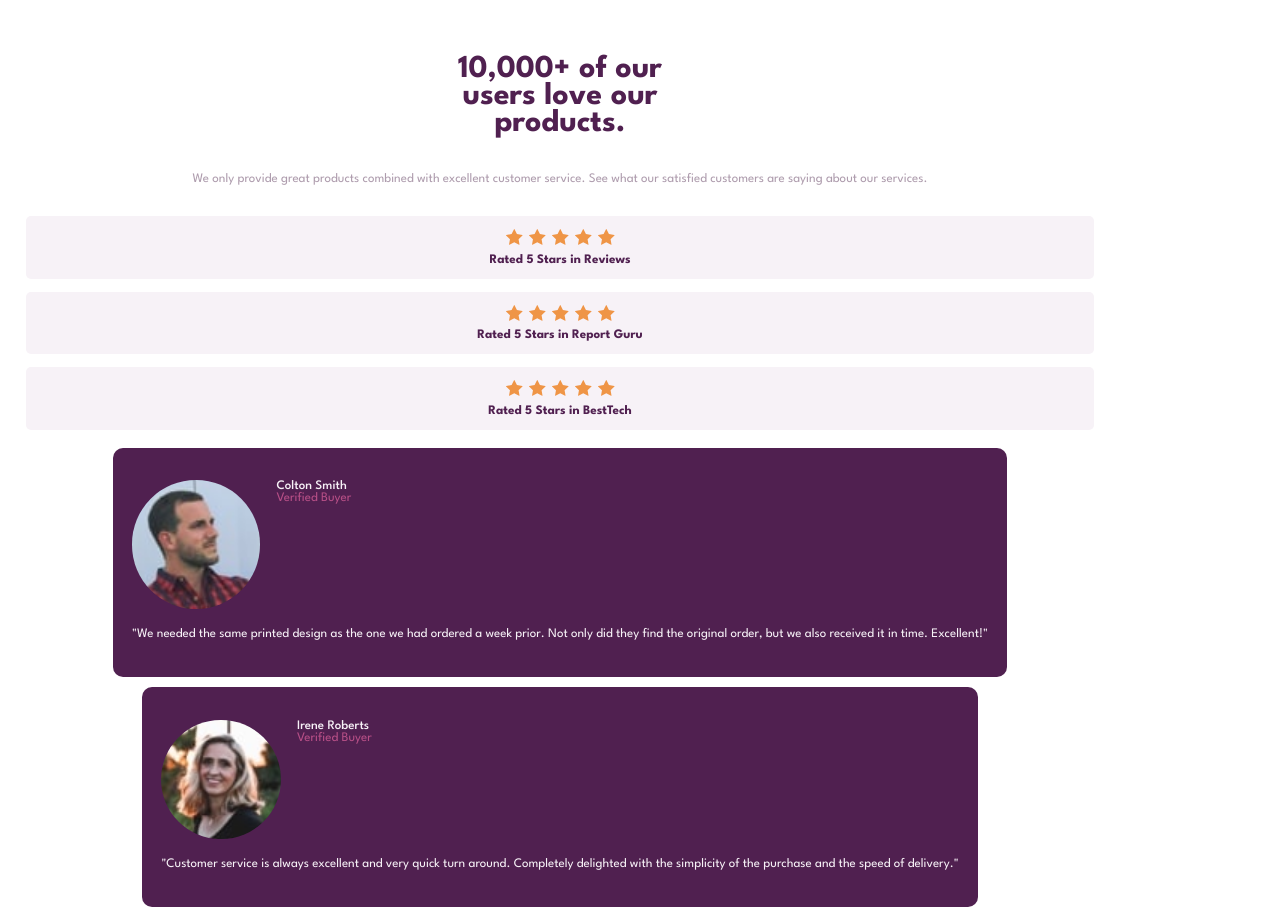
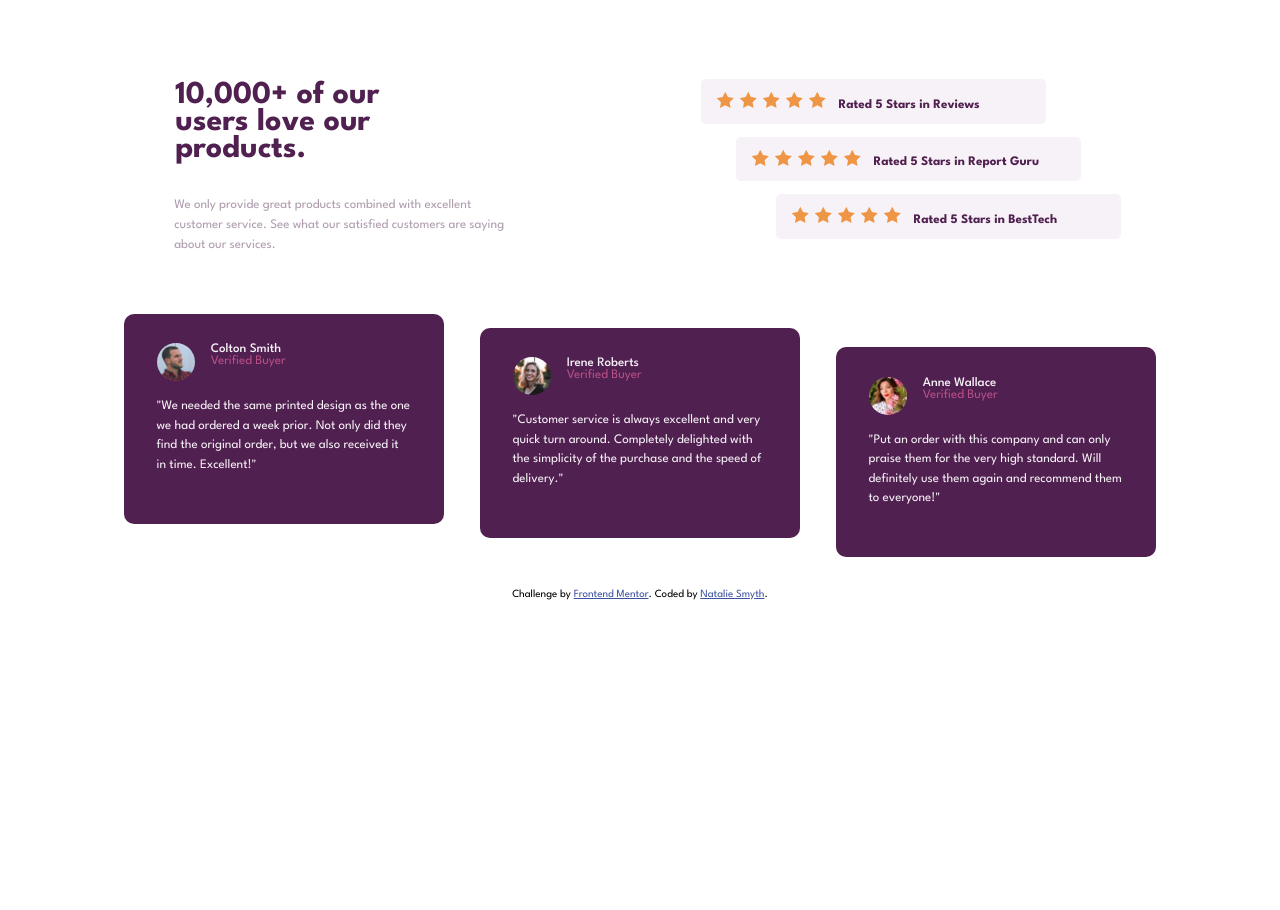
Before and after one commit to nataliesmyth/social-proof-section--front-end-mentor, a plain HTML site: page index.html in a window 1280 px wide. Shown: the top 910 px of the page. After the commit the page ends 800 px from the top, so only its background shows below. Drawn offline with Linux system fonts and the light colour scheme.

Commit message:
desktop version mvp

```diff
--- a/index.html
+++ b/index.html
@@ -18,20 +18,13 @@
     <link rel="stylesheet" href="./styles.css" class="stylesheet">
     <title>Frontend Mentor | Social proof section</title>
 
-    <!-- Feel free to remove these styles or customise in your own stylesheet 👍 -->
-    <style>
-      .attribution {
-        font-size: 11px;
-        text-align: center;
-      }
-      .attribution a {
-        color: hsl(228, 45%, 44%);
-      }
-    </style>
   </head>
   <body>
     <main>
       <div class="container">
+        <div class="header">
+          <div class="header-text">
+
             <h1 class="title">
               10,000+ of our users love our products.
             </h1>
@@ -39,6 +32,8 @@
             <p class="lead-text">We only provide great products combined with excellent customer service.
             See what our satisfied customers are saying about our services.</p>
 
+          </div>
+          <div class="rating-container">
             <div class="rating">
               <div class="ratings__stars">
                   <img class="ratings__img" src="./images/icon-star.svg" alt="">
@@ -75,6 +70,8 @@
             </div>
             <div class="rating__text">
               Rated 5 Stars in BestTech
+            </div>
+          </div>
         </div>
       </div>
 
--- a/styles.css
+++ b/styles.css
@@ -91,12 +91,14 @@ img {
     opacity: 0.75;
     padding: 1.15em;
     line-height: 1.25rem;
+    max-width: 360px;
 }
 
 .rating {
     background-color: var(--clr-neutral-200);
     color: var(--clr-primary);
     font-weight: 700;
+    max-width: 345px;
     margin: 1em auto;
     padding: 1em;
     border-radius: 5px;
@@ -132,10 +134,11 @@ img {
 .review__card {
     margin: .4em auto;
     /* width: 100%; */
+    max-width: 320px;
     background-color: var(--clr-primary);
     list-style: none;
     color: var(--clr-neutral-200);
-    padding: 2.5em 1.5em;
+    padding: 2.25em 2.5em;
     border-radius: 10px;
     text-align: left;
 }
@@ -160,6 +163,56 @@ img {
     line-height: 1.5em;
 }
 
-  @media (min-width: 625px) {
-    /* --fs-900: 3rem; */
+.attribution {
+    font-size: 11px;
+    text-align: center;
+  }
+  .attribution a {
+    color: hsl(228, 45%, 44%);
+  }
+
+@media (min-width: 375px) {
+    .rating {
+        display: flex;
+        justify-content: flex-start;
+        width: 345px;
+    }
+    .ratings__stars {
+        margin-right: 0.75em;
+    }
 }
+
+@media (min-width: 1000px) {
+    .header {
+        display: flex;
+        justify-content: space-around;
+        /* position: relative; */
+    }
+    .container {
+        text-align: left;
+        margin: 2em auto;
+    }
+    .title {
+        margin-left: 0;
+    }
+    .rating:nth-child(2) {
+        margin-left: 110px;
+    }
+    .rating:nth-child(3) {
+        margin-left: 150px;
+    }
+    .reviews {
+        flex-direction: row;
+        margin-top: 3em;
+    }
+
+    .review__card {
+        height: 210px;
+    }
+    .review__card:nth-child(2) {
+        margin-top: 1.5em;
+    }
+    .review__card:nth-child(3) {
+        margin-top: 3em;
+    }
+}
```
Lines whose indentation alone changed are shown as unchanged.
